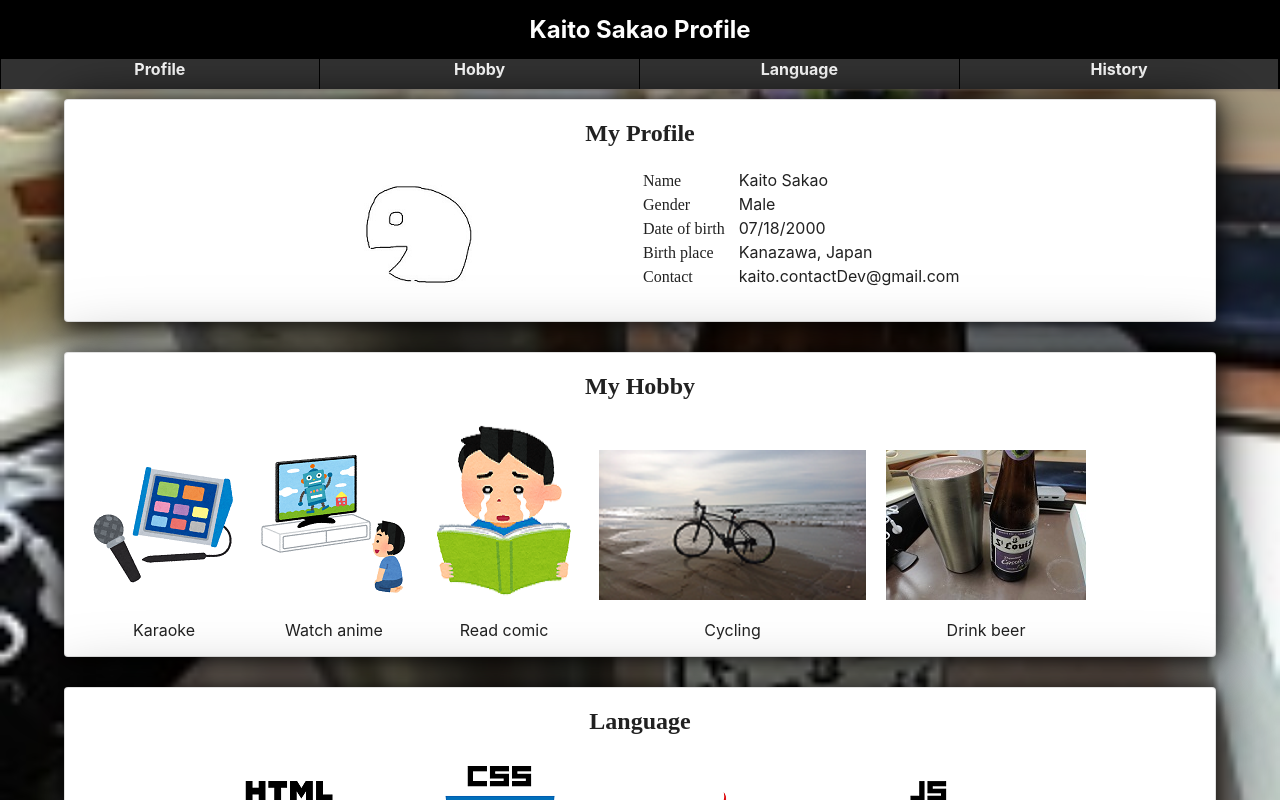
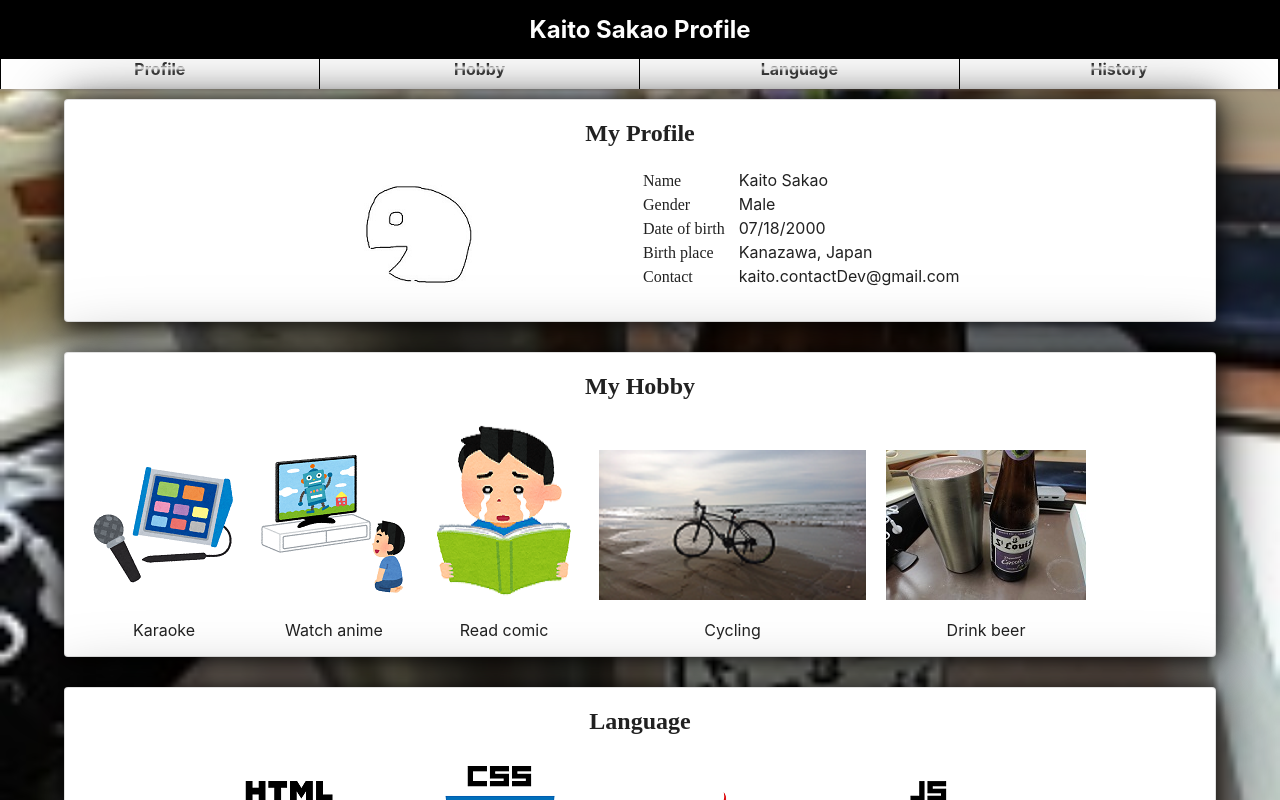
Before and after one commit to kaito071831/Profile_site, a React (Create React App) app: page / in a window 1280 px wide. Shown: the top 800 px of the page. Built offline with nearby package versions, Linux system fonts and the light colour scheme.

Commit message:
Add map method argument index

```diff
--- a/src/component/Header.tsx
+++ b/src/component/Header.tsx
@@ -12,7 +12,7 @@ const NavUl = styled.ul`
 const NavLi = styled.li`
   width: 24.9%;
   text-align: center;
-  background-color: #333;
+  background-color: #fff;
   display: inline-block;
   margin: 0px 0.5px;
   height: 30px;
@@ -20,11 +20,13 @@ const NavLi = styled.li`
 
 const NavA = styled.a`
   text-decoration: none;
-  color: #fff;
   font-weight: bold;
   display: block;
   height: 100%;
   width: 100%;
+  color: transparent;
+  background: linear-gradient(0deg, #212121 0%, #424242 60%, #FAFAFA 70%, #424242 80%, #212121 90% 100%);
+	-webkit-background-clip: text;
 `;
 
 const HeadTitle = styled.h1`
@@ -42,8 +44,8 @@ export const Header: React.FC =  () => {
         <nav>
           <HeadTitle>Kaito Sakao Profile</HeadTitle>
           <NavUl>
-            {Menu.menu.map((topic) => (
-              <NavLi><NavA href={topic.URL}>{topic.title}</NavA></NavLi>
+            {Menu.menu.map((topic, index) => (
+              <NavLi key={index}><NavA href={topic.URL}>{topic.title}</NavA></NavLi>
             ))}
           </NavUl>
         </nav>
--- a/src/component/History.tsx
+++ b/src/component/History.tsx
@@ -11,14 +11,14 @@ export const History: React.FC = () => {
       <Container maxWidth="md">
         <Topic>Educational background</Topic>
         <ul>
-          {hist.school.map((data) => (
-            <li>{data.history}</li>
+          {hist.school.map((data, index) => (
+            <li key={index}>{data.history}</li>
           ))}
         </ul>
         <Topic>Internship</Topic>
         <ul>
-          {hist.intern.map((inte) => (
-            <li>{inte.history}</li>
+          {hist.intern.map((inte, index) => (
+            <li key={index}>{inte.history}</li>
           ))}
         </ul>
       </Container>
--- a/src/component/Hobby.tsx
+++ b/src/component/Hobby.tsx
@@ -13,8 +13,8 @@ export const Hobby: React.FC = () => {
   return(
     <>
       <Container maxWidth="lg">
-        {Data.hobby.map((item) => (
-          <HStyle>
+        {Data.hobby.map((item, index) => (
+          <HStyle key={index}>
             <HobbyCard name = {item.name} />
           </HStyle>
         ))}
--- a/src/component/Profile.tsx
+++ b/src/component/Profile.tsx
@@ -24,8 +24,8 @@ export const Profile: React.FC = () => {
           <Grid item xs>
             <table>
               <tbody>
-                {MyProf.profile.map((content) => (
-                  <tr>
+                {MyProf.profile.map((content, index) => (
+                  <tr key={index}>
                     <td><GTitle>{content.title}</GTitle></td>
                     <td>{content.body}</td>
                   </tr>
```
